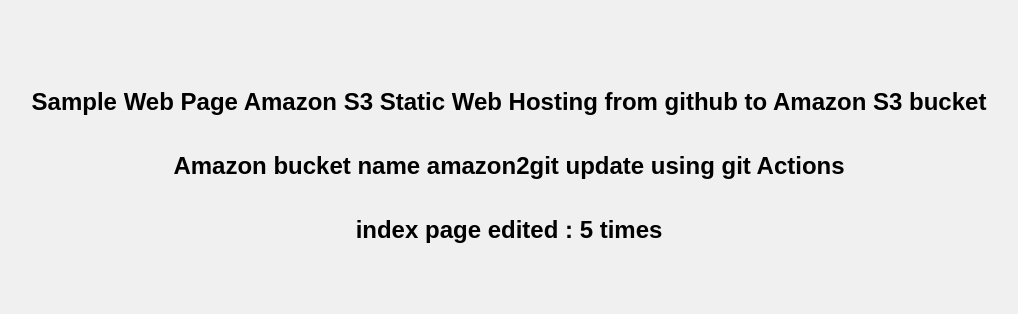
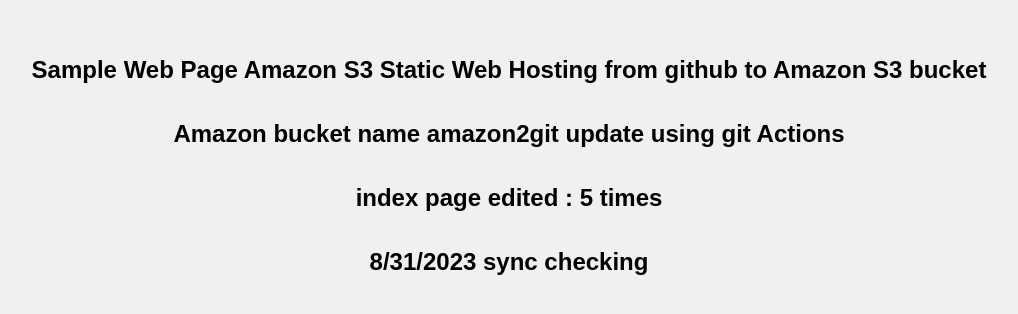
Before and after one commit to SandaruwanS/amazon2git, a plain HTML site: page index.html in a window 1280 px wide. Shown: the part 236-550 px from the top of the page, without its empty margins (131-1149 px from the left). Drawn offline with Linux system fonts and the light colour scheme.

Commit message:
checking progress # 1

```diff
--- a/index.html
+++ b/index.html
@@ -32,5 +32,6 @@
   <h1 class="title">Sample Web Page Amazon S3 Static Web Hosting from github to Amazon S3 bucket</h1>
   <h1 class="title">Amazon bucket name amazon2git update using git Actions</h1>
   <h1 class="title">index page edited : 5 times</h1>
+  <h1 class="title">8/31/2023 sync checking</h1>
 </body>
 </html>
```
